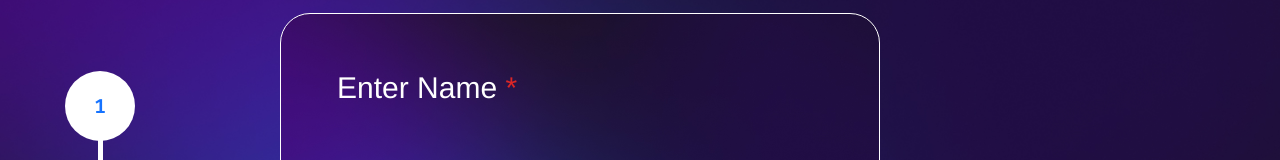
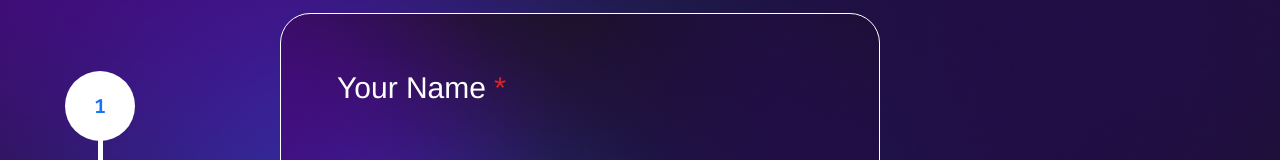
Before and after one commit to mohamedfrix/Hack-train-website, a React (Vite) app in the folder sec-ai-website/: page /registration in a window 1280 px wide. Shown: the part 171-331 px from the top of the page. Built offline with nearby package versions, Linux system fonts and the light colour scheme.

Commit message:
submit button

```diff
--- a/sec-ai-website/src/Components/Registration/FormBox.jsx
+++ b/sec-ai-website/src/Components/Registration/FormBox.jsx
@@ -54,7 +54,9 @@ function FormBox(props) {
             props.nextButton(props.index);
           }}
         >
-          <p className="font-fira-code text-2xl">Next</p>
+          <p className="font-fira-code text-2xl">
+            {props.last ? "Submit " : "Next"}
+          </p>
           <img src={arrow_back} alt="next" />
         </button>
         {props.back && (
--- a/sec-ai-website/src/Components/Registration/MainReg.jsx
+++ b/sec-ai-website/src/Components/Registration/MainReg.jsx
@@ -61,7 +61,7 @@ function MainReg() {
           <FirstStep num={1} />
           <div className="flex justify-start grow shrink min-w-[400px] pl-20  py-10">
             <FormBox
-              title="Enter Name"
+              title="Your Name"
               type="email"
               back={false}
               index={-1}
@@ -88,6 +88,7 @@ function MainReg() {
                   index={index}
                   nextButton={next}
                   backButton={back}
+                  last={index == refList.length - 2 ? true : false}
                 />
               </div>
             </div>
```
